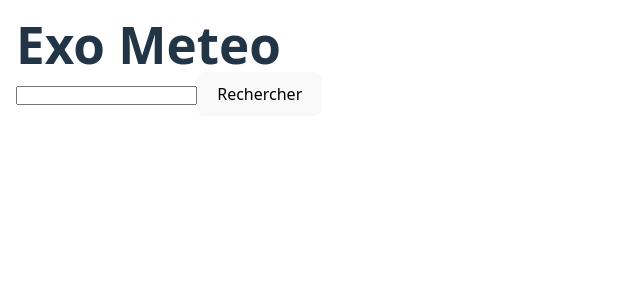
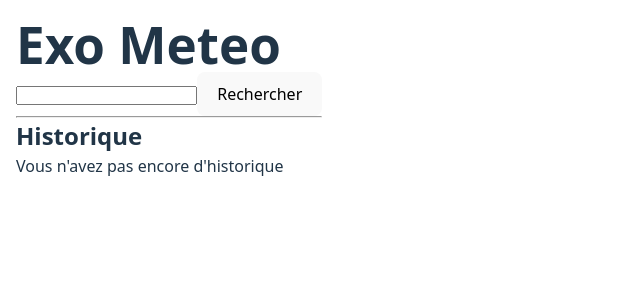
Before and after one commit to Davit-Ners/Weather-App, a React (Vite) app: page / in a window 1280 px wide. Shown: the top 300 px of the page, without its empty margins (0-640 px from the left). Built offline with nearby package versions, Linux system fonts and the light colour scheme.

Commit message:
Ajout historique de recherche

```diff
--- /dev/null
+++ b/src/components/history/history.jsx
@@ -0,0 +1,7 @@
+import { useState } from "react";
+
+export default function History({ history = {} }) {
+    return (
+        <p>{history.city}, {history.temp} : {history.desc}</p>
+    );
+};
--- a/src/components/searchBar/searchBar.jsx
+++ b/src/components/searchBar/searchBar.jsx
@@ -35,7 +35,7 @@ export default function SearchBar({ setResponse = () => {}, setLoading = () => {
     };
 
     useEffect(() => {
-        if (cityName) {
+        if (cityName && temp) {
             setResponse(temp, desc, cityName);
         }
     }, [cityName, desc, temp]);
--- a/src/components/weatherDisplay/weatherDisplay.jsx
+++ b/src/components/weatherDisplay/weatherDisplay.jsx
@@ -1,19 +1,26 @@
 import { useState } from "react";
 import SearchBar from "../searchBar/searchBar.jsx";
+import History from "../history/history.jsx";
 
 export default function WeatherDisplay() {
 
     const [ temp, setTemp ] = useState('');
     const [ city, setCity ] = useState('');
     const [ desc, setDesc ] = useState('');
+    const [ history, setHistory ] = useState([]);
 
     const [ isLoading, setLoading ] = useState(false);
     const [ onError, setError ] = useState(false);
+    const [ lastId, setLastId ] = useState(0);
 
     const setResponse = (temp, desc, city) => {
         setTemp(temp);
         setDesc(desc);
         setCity(city);
+        setLastId(id => id + 1);
+        const id = lastId + 1;
+
+        setHistory(tab => [{ id, temp, desc, city }, ...tab]);
     };
 
     return (
@@ -26,6 +33,10 @@ export default function WeatherDisplay() {
                 <p>Il fait {temp}° à {city}.</p>
                 <p>Description : {desc}</p>
              </>}
+
+            <hr />
+            <h2>Historique</h2>
+            {history.length > 0 ? history.map(elem => <History history={elem} key={elem.id}/>) : <p>Vous n'avez pas encore d'historique</p>}
         </div>
     );
 };
```
